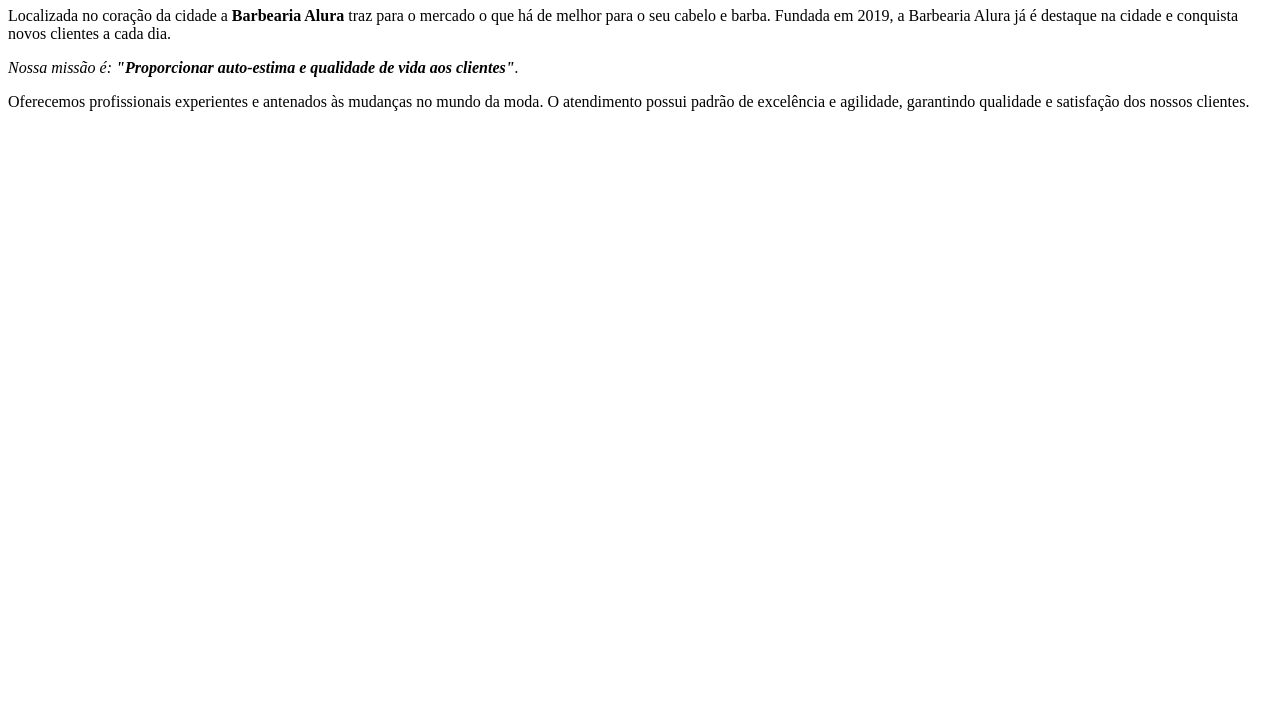
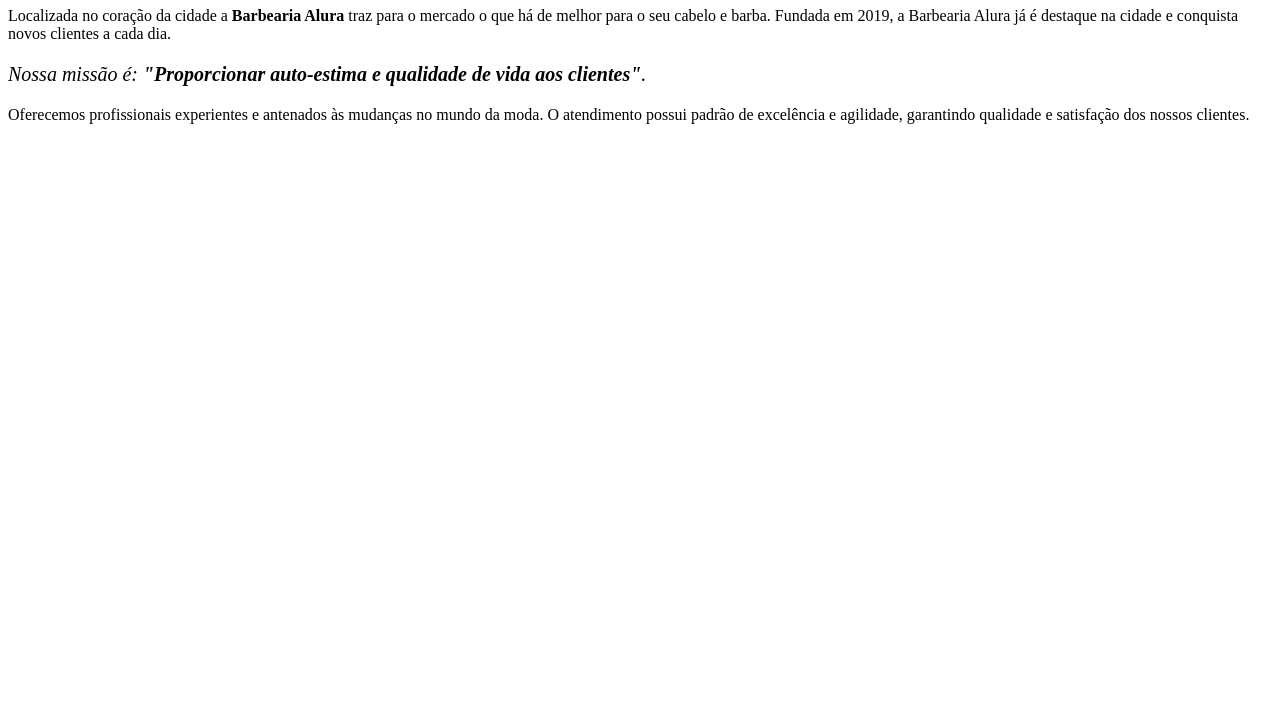
Before and after one commit to proftamy/criandomeuprimeirosite, a plain HTML site: page index.html in a window 1280 px wide. Shown: the part 73-800 px from the top of the page. Drawn offline with Linux system fonts and the light colour scheme.

Commit message:
uso de style/ font-size 20px

```diff
--- a/index.html
+++ b/index.html
@@ -4,13 +4,14 @@
         <meta charset="UTF-8">
         <title>Barbearia Alura</title>
     </head>
+
     <body>
         <h1>Sobre a Barbearia Alura</h1>
 
         <p>Localizada no coração da cidade a <strong> Barbearia Alura</strong> traz para o mercado o que há de melhor para o seu cabelo e barba.
         Fundada em 2019, a Barbearia Alura já é destaque na cidade e conquista novos clientes a cada dia.</p>
 
-        <p><em>Nossa missão é: <strong>"Proporcionar auto-estima e qualidade de vida aos clientes"</strong>.</em></p>
+        <p style="font-size: 20px"><em>Nossa missão é: <strong>"Proporcionar auto-estima e qualidade de vida aos clientes"</strong>.</em></p>
 
         <p>Oferecemos profissionais experientes e antenados às mudanças no mundo da moda.
         O atendimento possui padrão de excelência e agilidade, garantindo qualidade e satisfação dos nossos clientes.</p>
```
